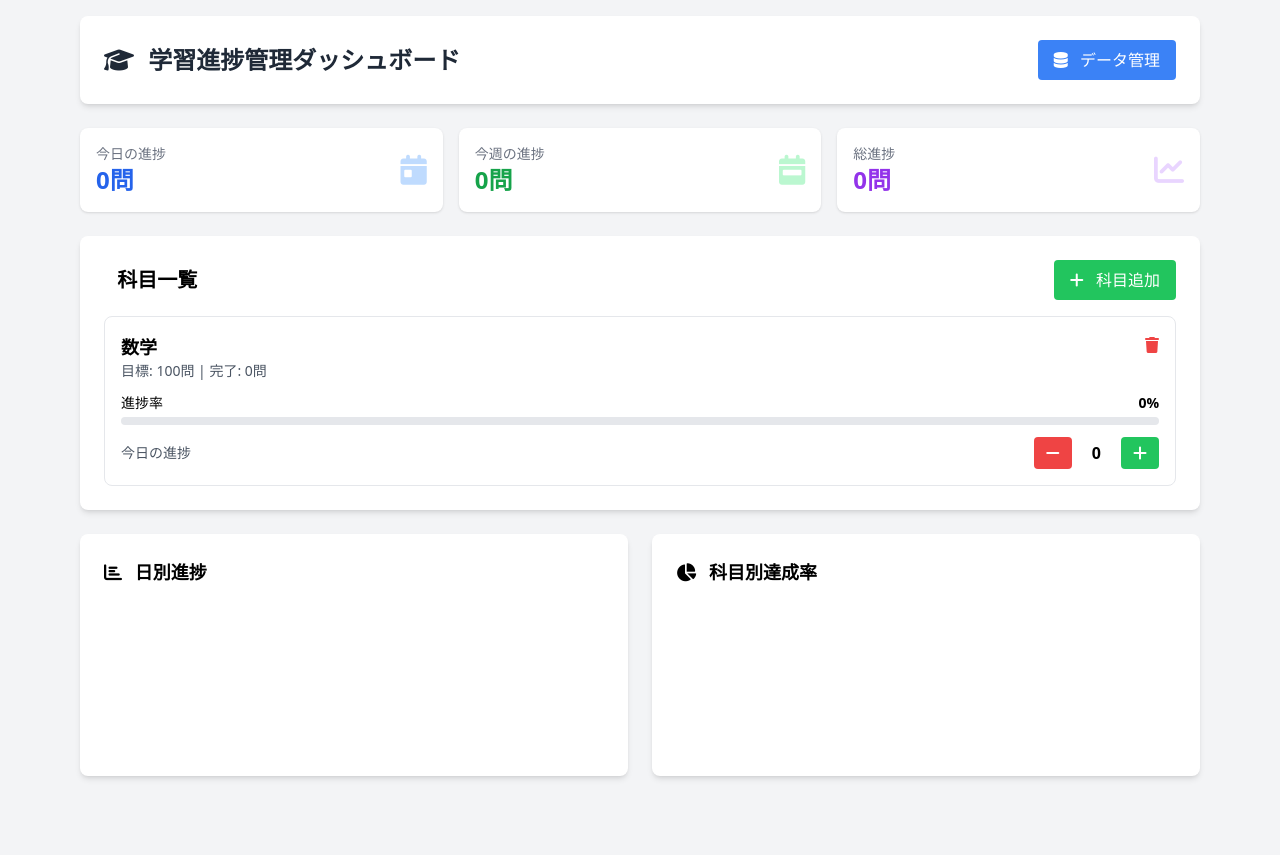
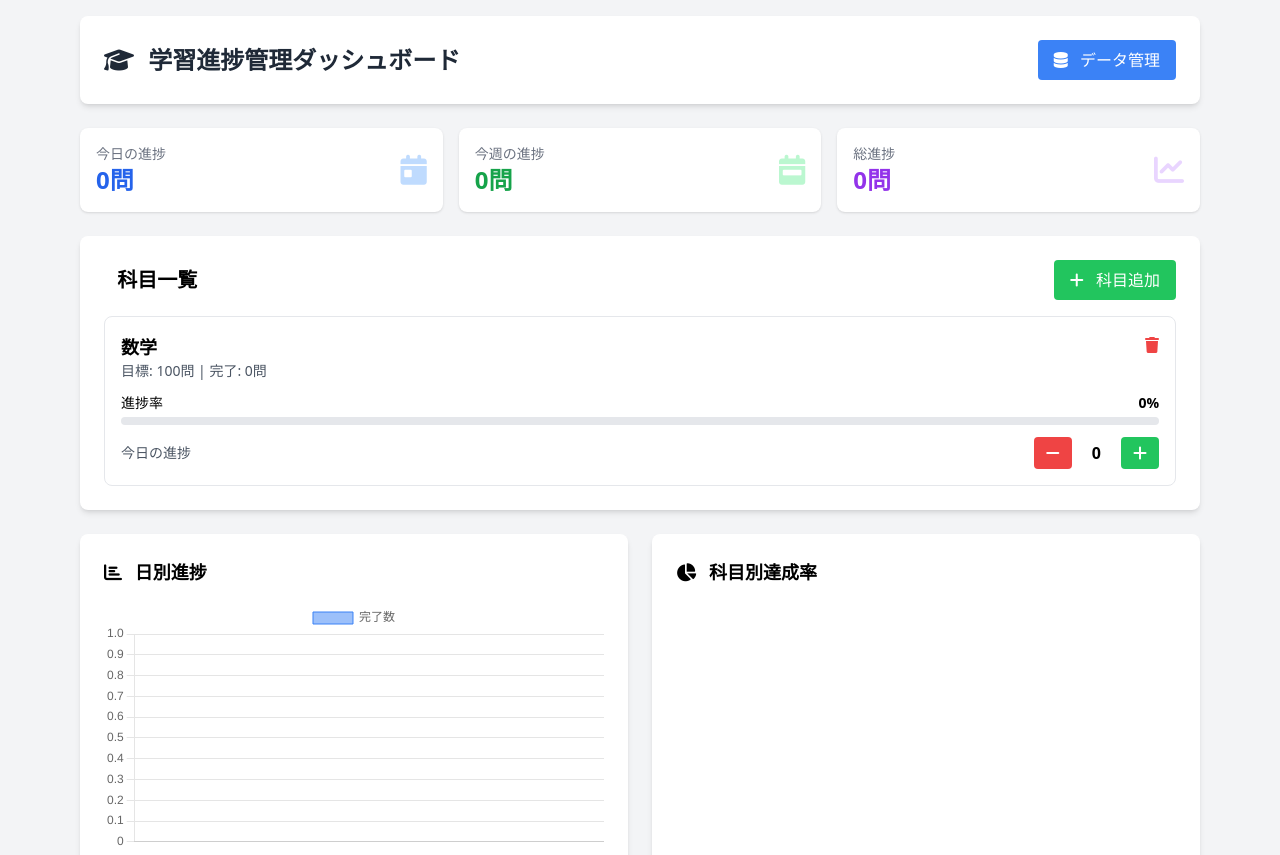
Before and after one commit to yuzu1128/Yuzu-project, a plain HTML site: page index.html in a window 1280 px wide. Shown: the top 855 px of the page. Before the commit the page ends 800 px from the top, so only its background shows below. Drawn offline with nearby package versions, Linux system fonts and the light colour scheme.

Commit message:
Fix: Chart.js initialization errors and add proper error handling

```diff
--- a/index.html
+++ b/index.html
@@ -6,7 +6,7 @@
     <title>学習進捗管理ダッシュボード（完全版）</title>
     <script src="https://cdn.tailwindcss.com"></script>
     <link href="https://cdn.jsdelivr.net/npm/@fortawesome/fontawesome-free@6.4.0/css/all.min.css" rel="stylesheet">
-    <script src="https://cdn.jsdelivr.net/npm/chart.js"></script>
+    <script src="https://cdn.jsdelivr.net/npm/chart.js@4.4.0/dist/chart.umd.min.js"></script>
 
     <style>
         .progress-ring {
@@ -551,8 +551,19 @@
 
         // グラフ初期化
         function initCharts() {
+            // Chart.jsが読み込まれていない場合はスキップ
+            if (typeof Chart === 'undefined') {
+                console.error('Chart.js is not loaded');
+                return;
+            }
+
             // 日別進捗グラフ
-            const dailyCtx = document.getElementById('dailyChart').getContext('2d');
+            const dailyCanvas = document.getElementById('dailyChart');
+            if (!dailyCanvas) {
+                console.error('Daily chart canvas not found');
+                return;
+            }
+            const dailyCtx = dailyCanvas.getContext('2d');
             charts.daily = new Chart(dailyCtx, {
                 type: 'bar',
                 data: {
@@ -576,7 +587,12 @@
             });
 
             // 科目別達成率グラフ
-            const completionCtx = document.getElementById('completionChart').getContext('2d');
+            const completionCanvas = document.getElementById('completionChart');
+            if (!completionCanvas) {
+                console.error('Completion chart canvas not found');
+                return;
+            }
+            const completionCtx = completionCanvas.getContext('2d');
             charts.completion = new Chart(completionCtx, {
                 type: 'doughnut',
                 data: {
@@ -600,6 +616,12 @@
 
         // グラフ更新
         function updateCharts() {
+            // チャートが初期化されていない場合は何もしない
+            if (!charts.daily || !charts.completion) {
+                console.warn('Charts not initialized yet');
+                return;
+            }
+
             // 日別進捗データ
             const last7Days = [];
             const dailyData = [];
@@ -619,9 +641,11 @@
                 dailyData.push(dayTotal);
             }
 
+            if (charts.daily && charts.daily.data) {
                 charts.daily.data.labels = last7Days;
                 charts.daily.data.datasets[0].data = dailyData;
                 charts.daily.update();
+            }
 
             // 科目別達成率データ
             const completionLabels = [];
@@ -638,9 +662,11 @@
                 completionData.push(percentage);
             });
 
+            if (charts.completion && charts.completion.data) {
                 charts.completion.data.labels = completionLabels;
                 charts.completion.data.datasets[0].data = completionData;
                 charts.completion.update();
+            }
         }
 
         // 共有URL生成
```
Lines whose indentation alone changed are shown as unchanged.
